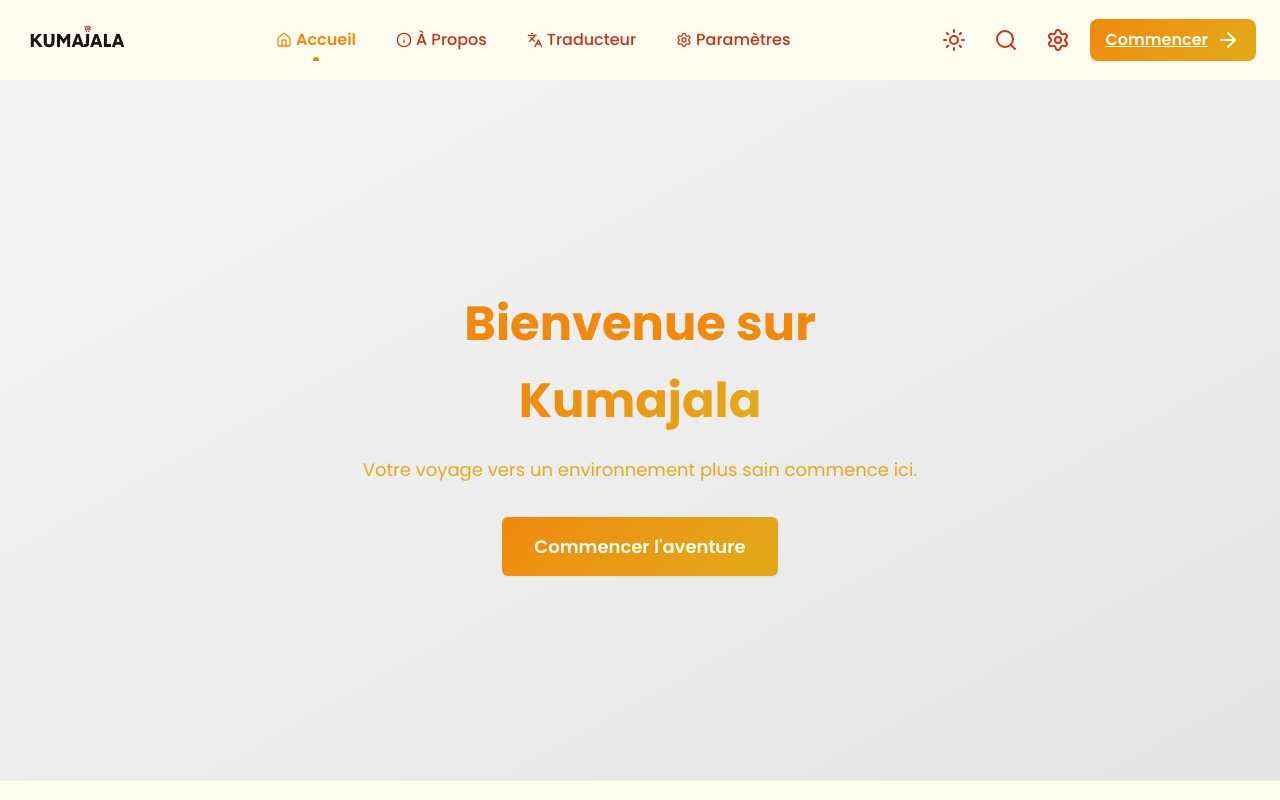
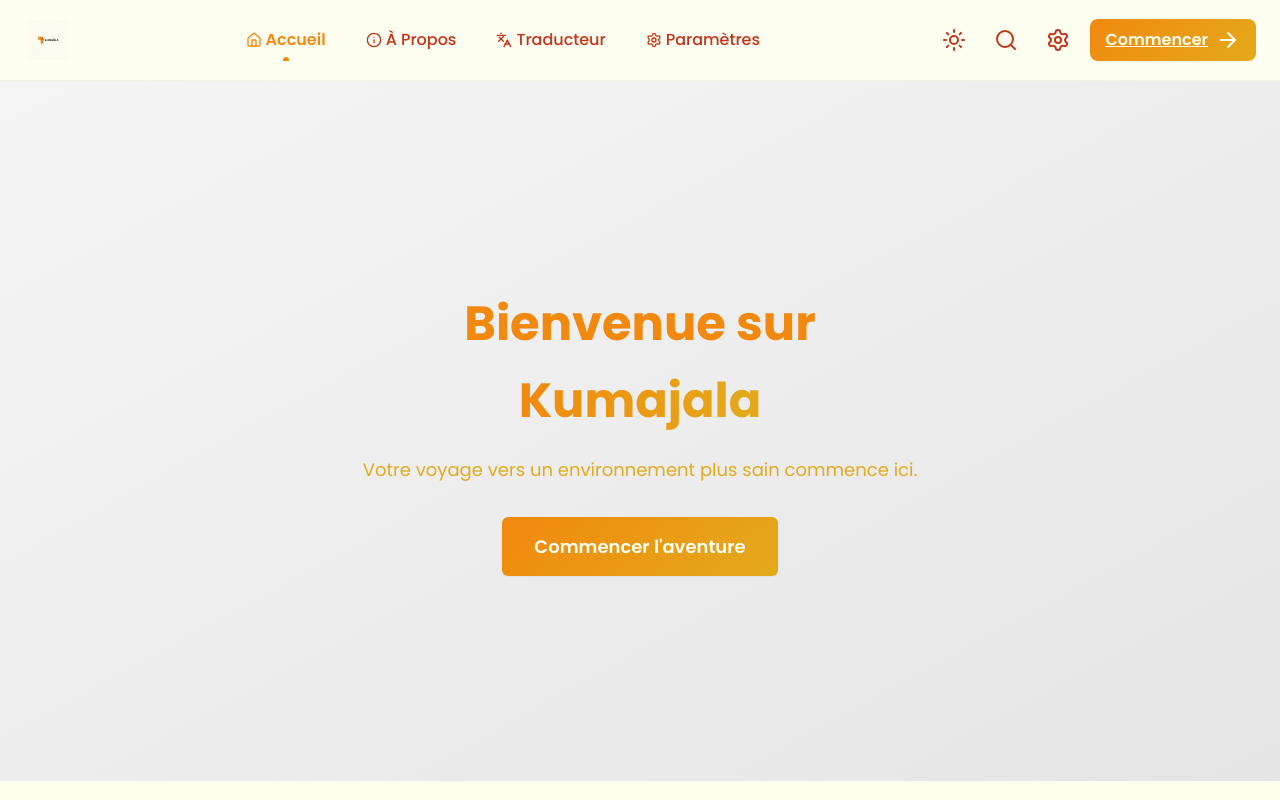
Before and after one commit to EbroVital/kumajala, a Vue app in the folder kumajala-frontend/: page / in a window 1280 px wide. Shown: the top 800 px of the page. Built offline with nearby package versions, Linux system fonts and the light colour scheme.

Commit message:
Update topBar.vue

```diff
--- a/kumajala-frontend/src/components/topBar.vue
+++ b/kumajala-frontend/src/components/topBar.vue
@@ -8,7 +8,7 @@ const props = defineProps({
   // Configuration du logo
   logoSrc: {
     type: String,
-    default: '/src/assets/logo.png' // Chemin mis à jour pour Vite
+    default: '/src/assets/kumajala.jpg' // Chemin mis à jour pour Vite
   },
 
   logoAlt: {
@@ -818,4 +818,5 @@ watch(() => route.path, () => {
   outline: 2px solid var(--cl-primary);
   outline-offset: 2px;
 }
+
 </style>
```
